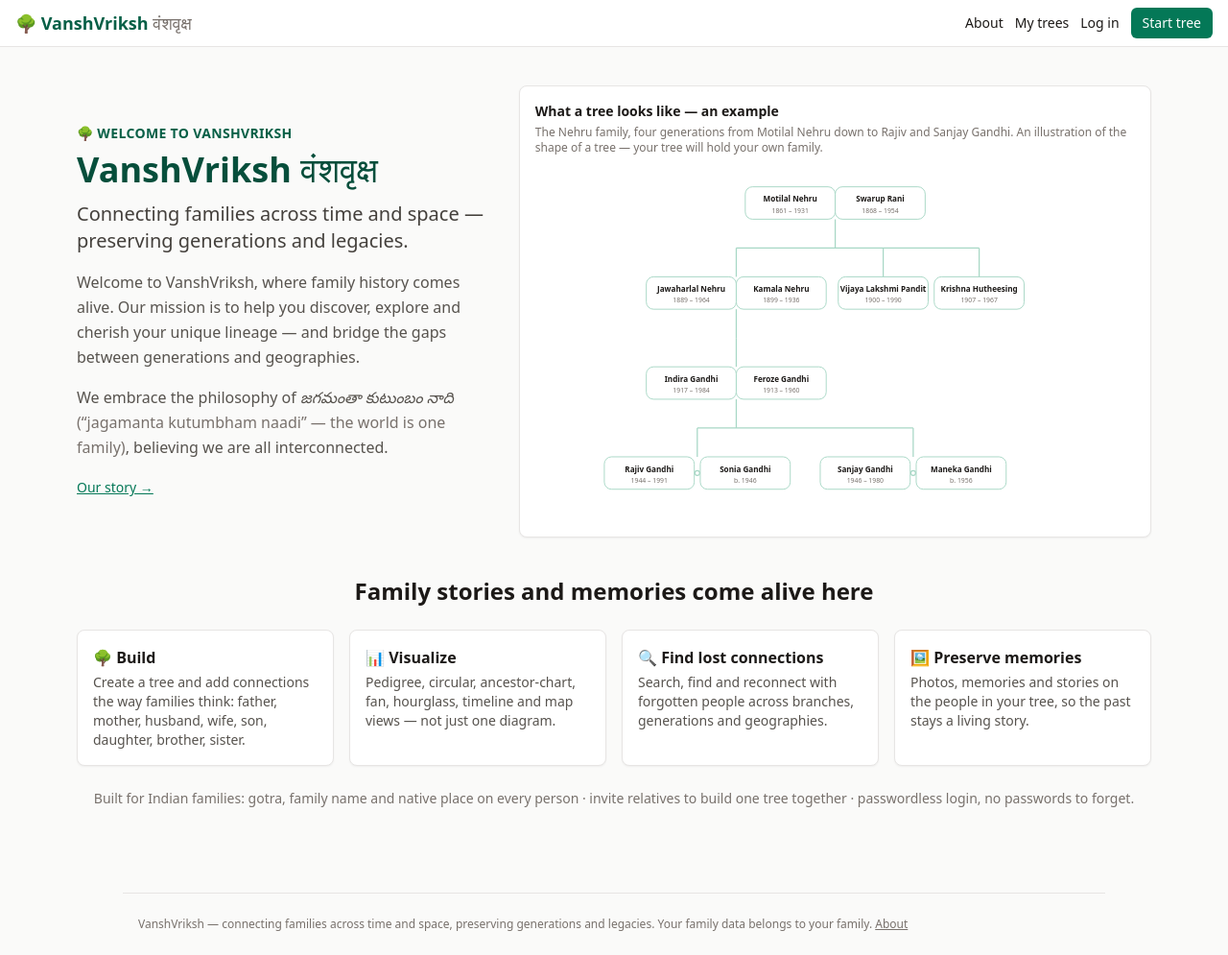
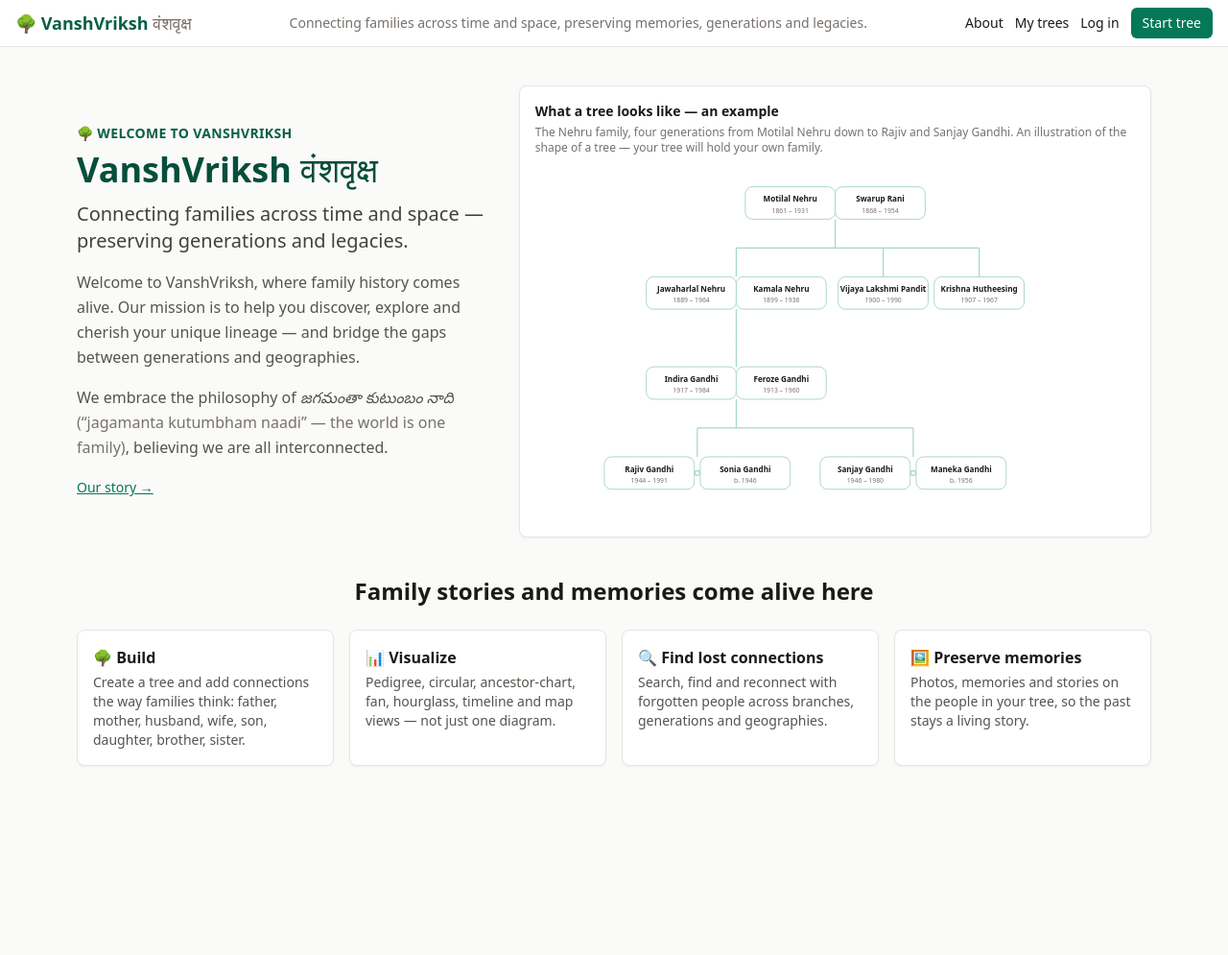
Before and after one commit to xnaren/vanshvriksh, a Next.js app: page / in a window 1280 px wide. Shown: the whole page at 96% size. After the commit the page ends 838 px from the top, so only its background shows below. Built offline with nearby package versions, Linux system fonts and the light colour scheme.

Commit message:
Header center tagline, footer removed: move combined tagline (connecting families across time and space, preserving memories, generations and legacies) into header center; remove site footer and homepage Built-for-Indian-families line; tree pages keep header pill instead of tagline

```diff
--- a/app/layout.tsx
+++ b/app/layout.tsx
@@ -20,12 +20,20 @@
             <a href="/" className="font-bold text-lg text-emerald-800 shrink-0">
               🌳 VanshVriksh <span className="font-normal text-stone-500">वंशवृक्ष</span>
             </a>
-            {/* Tree pages portal their name + controls into this slot
-                (see TreeToolbar's HeaderPortal). Empty elsewhere. */}
+            {/* Center tagline — shown on every page except tree pages,
+                where TreeToolbar's portal replaces it with the tree pill. */}
             <div
               id="vv-header-slot"
               className="flex-1 min-w-0 flex items-center justify-center"
-            />
+            >
+              <p
+                id="vv-tagline"
+                className="text-sm text-stone-500 hidden md:block truncate"
+              >
+                Connecting families across time and space, preserving
+                memories, generations and legacies.
+              </p>
+            </div>
             <nav className="flex items-center gap-3 text-sm shrink-0">
               <a href="/about" className="hover:underline hidden sm:inline">About</a>
               <a href="/dashboard" className="hover:underline hidden sm:inline">My trees</a>
@@ -43,11 +51,6 @@
             use a centered max-w-5xl column; the tree page goes
             full-bleed so the canvas uses the whole window width. */}
         <main className="w-full">{children}</main>
-        <footer className="max-w-5xl mx-auto px-4 py-6 text-xs text-stone-500 border-t border-stone-200 mt-12">
-          VanshVriksh — connecting families across time and space, preserving
-          generations and legacies. Your family data belongs to your family.{" "}
-          <a href="/about" className="underline">About</a>
-        </footer>
       </body>
     </html>
   );
--- a/app/page.tsx
+++ b/app/page.tsx
@@ -97,11 +97,6 @@
             </div>
           ))}
         </div>
-        <p className="text-center text-sm text-stone-500 mt-6">
-          Built for Indian families: gotra, family name and native place on
-          every person · invite relatives to build one tree together ·
-          passwordless login, no passwords to forget.
-        </p>
       </section>
     </div>
   );
--- a/components/TreeToolbar.tsx
+++ b/components/TreeToolbar.tsx
@@ -22,7 +22,16 @@
 function HeaderPortal({ children }: { children: React.ReactNode }) {
   const [target, setTarget] = useState<HTMLElement | null>(null);
   useEffect(() => {
-    setTarget(document.getElementById("vv-header-slot"));
+    const slot = document.getElementById("vv-header-slot");
+    setTarget(slot);
+    // Tree pages get the tree pill, not the header tagline: lift the
+    // tagline out while this toolbar is mounted, restore it on unmount
+    // (client-side navigation back to a non-tree page).
+    const tagline = slot?.querySelector("#vv-tagline");
+    tagline?.remove();
+    return () => {
+      if (slot && tagline) slot.prepend(tagline);
+    };
   }, []);
   if (!target) return null;
   return createPortal(children, target);
```
